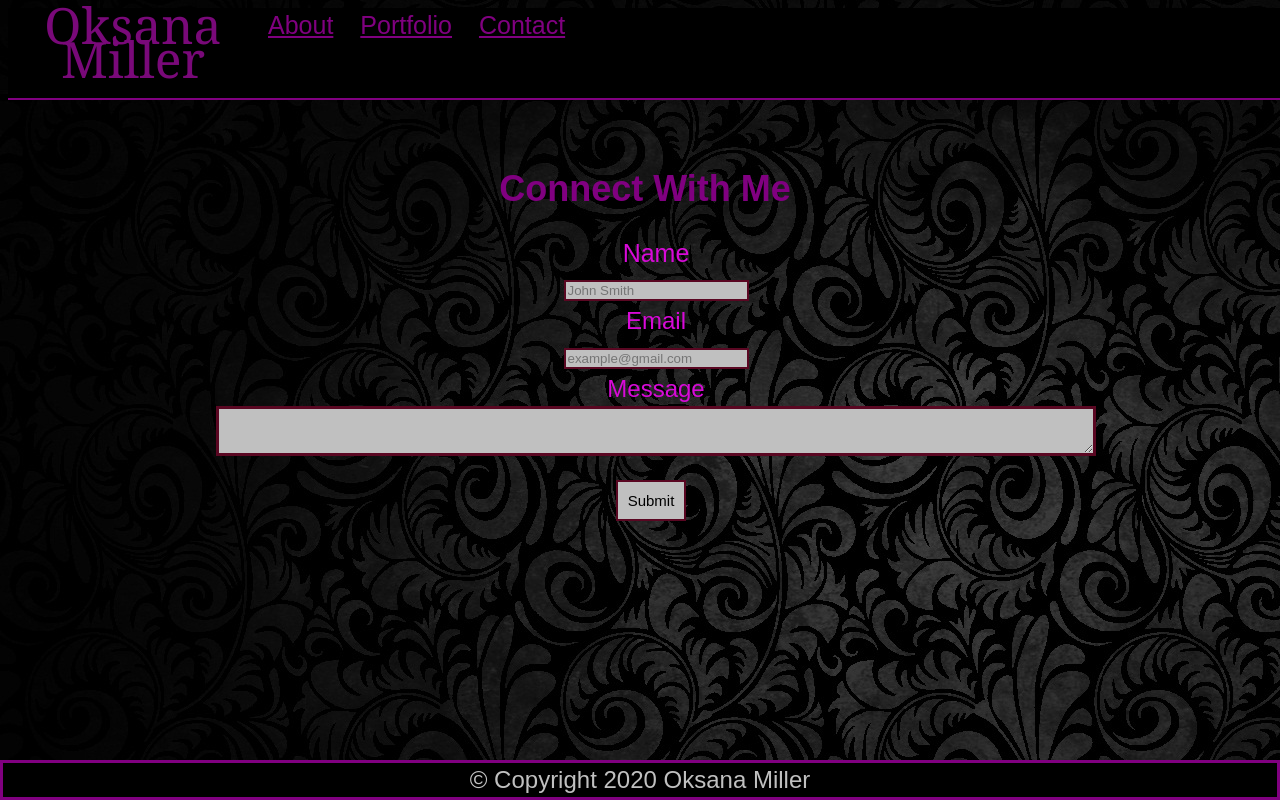
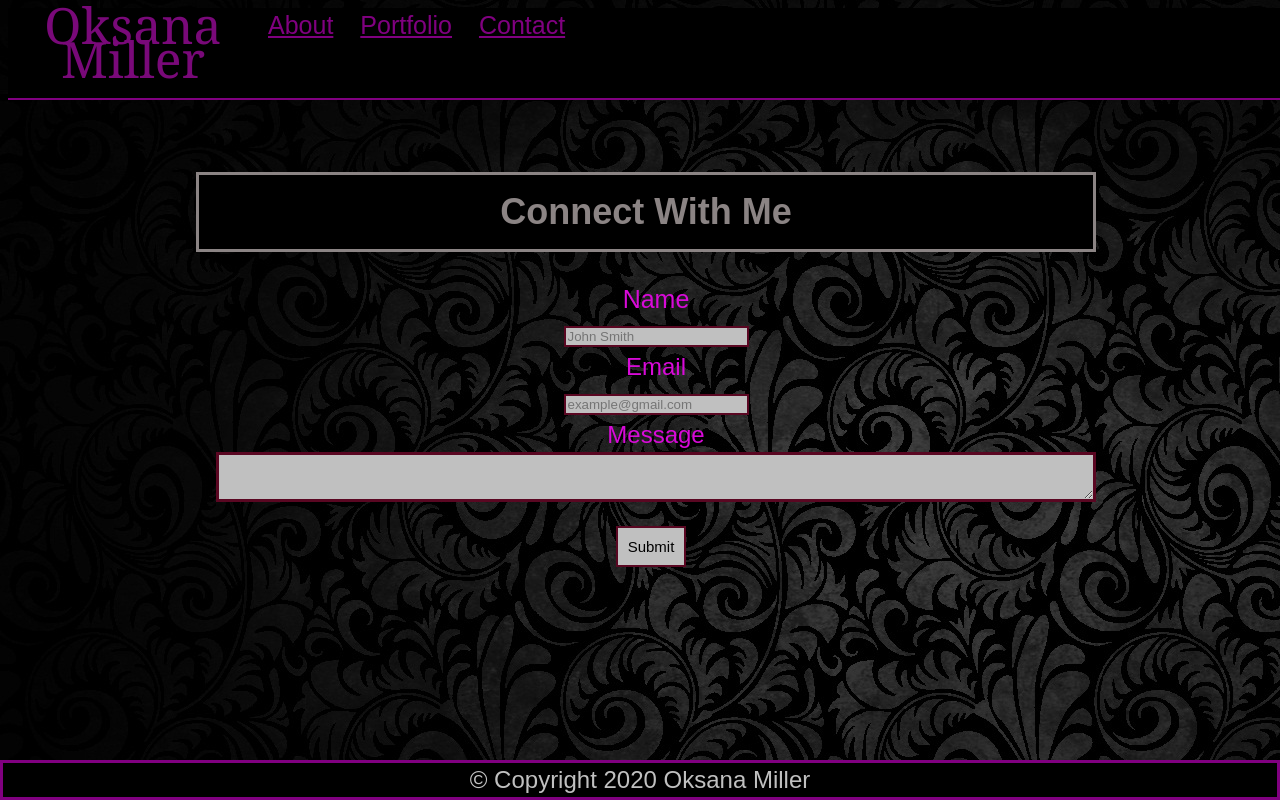
Before and after one commit to ogriff17/Portfolio, a plain HTML site: page contact.html in a window 1280 px wide. Drawn offline with nearby package versions, Linux system fonts and the light colour scheme.

Commit message:
Decided to make changes to the 'contact me' header

```diff
--- a/css/contact.css
+++ b/css/contact.css
@@ -27,13 +27,9 @@ body {
     padding-top:100px;
 }
 
-
-
 #connectHere{
     padding-bottom:80px;
     text-align:center;
-    background-color:yellow;
-
 }
 
   h1,  { /* This is for the 'About Me' font*/
@@ -108,11 +104,14 @@ body {
     text-align:center;
 }
 
-#connectWithMe{ /*This is not working all the way*/
-       color:purple;
+#connectWithMe{
+       color:rgb(139, 132, 132);
        text-align: center;
-       margin-left:58px;
-
+       margin-left:60px;
+       border-style:solid;
+       background-color:black;
+       margin-left:60px;
+       padding:20px;
 }
 
 #footer{
```
